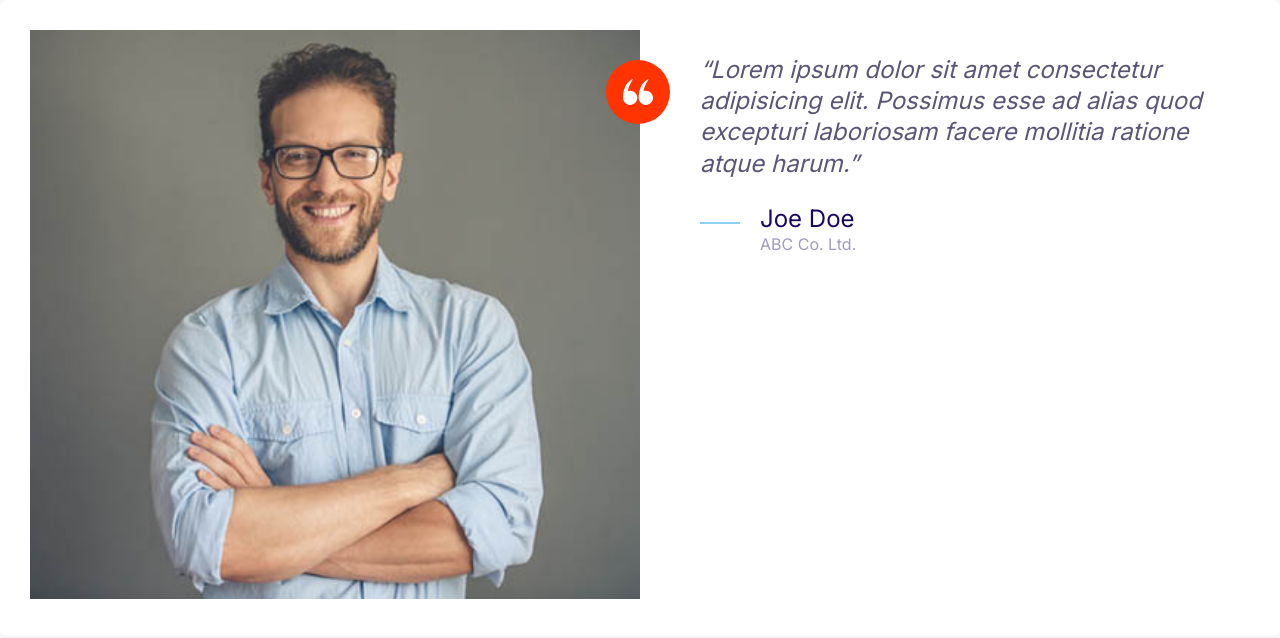
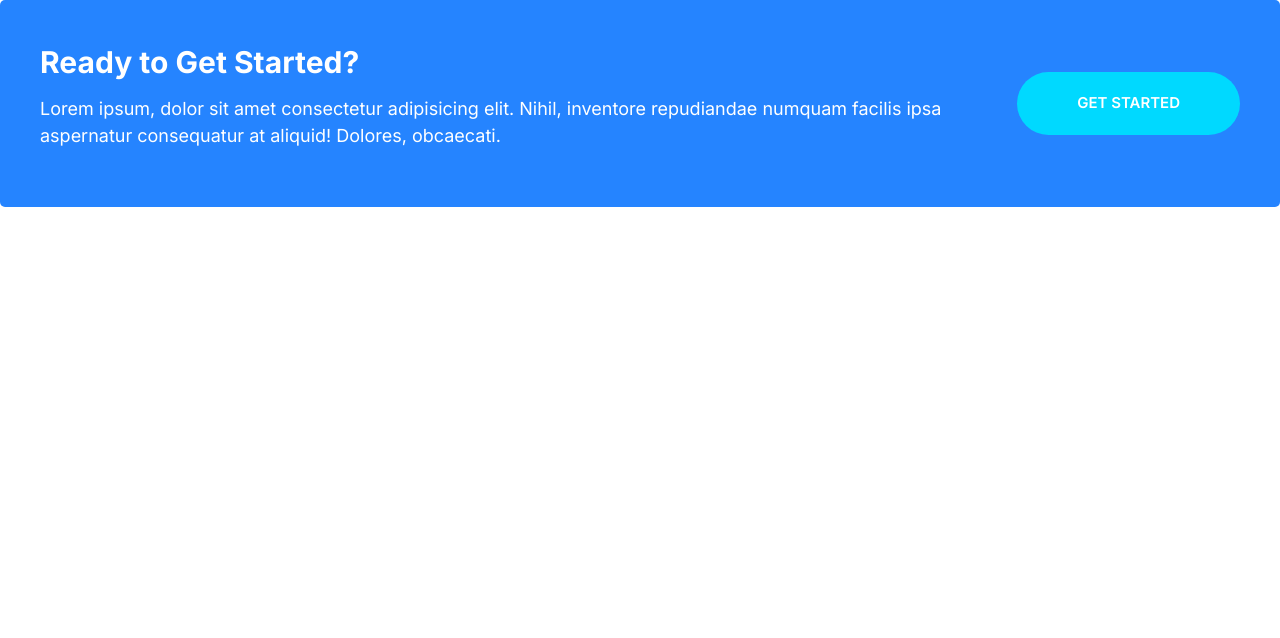
Before and after one commit to abdulrahman-b-h/moshify, a plain HTML site: page index.html in a window 1280 px wide. Drawn offline with Linux system fonts and the light colour scheme.

Commit message:
Apply Callouts Styles.

```diff
--- a/css/styles.css
+++ b/css/styles.css
@@ -247,6 +247,11 @@ a {
 
 .btn--accent:hover {
   background: #ec3000;
+}
+
+.btn--stretched {
+  padding-left: 6rem;
+  padding-right: 6rem;
 }
 
 .btn--block {
@@ -503,3 +508,45 @@ a {
     margin-left: 6rem;
   }
 }
+
+/*///////////////////////*/
+
+/*Callouts*/
+.callout {
+  padding: 4rem;
+  border-radius: 5px;
+}
+
+.callout .btn {
+  align-self: center;
+  justify-self: center;
+}
+
+.callout__heading {
+  color: #fff;
+  margin-top: 0;
+  font-size: 3rem;
+}
+
+.callout__content {
+  text-align: center;
+}
+
+.callout--primary {
+  background: var(--color-primary);
+  color: #fff;
+}
+
+@media screen and (min-width: 768px) {
+  .callout .grid--1x2 {
+    grid-template-columns: 1fr auto;
+  }
+
+  .callout__content {
+    text-align: left;
+  }
+
+  .callout .btn {
+    justify-self: start;
+  }
+}
--- a/index.html
+++ b/index.html
@@ -13,37 +13,16 @@
 </head>
 
 <body>
-    <div class="card testimonial">
+    <div class="callout callout--primary">
         <div class="grid grid--1x2">
-            <div class="testimonial__img">
-                <img src="/images/testimonial.jpg" alt="A happy, smiling customer">
-                <span class="icon-container icon-container--accent">
-                    <svg class="icon icon--smaller icon--white">
-                        <use xlink:href="images/sprite.svg#quotes"></use>
-                    </svg>
-                </span>
+            <div class="callout__content">
+                <h2 class="callout__heading">Ready to Get Started?</h2>
+                <p>Lorem ipsum, dolor sit amet consectetur adipisicing elit. Nihil, inventore repudiandae numquam
+                    facilis ipsa aspernatur consequatur at aliquid! Dolores, obcaecati.</p>
             </div>
-            <blockquote class="quote">
-                <p class="quote__text">Lorem ipsum dolor sit amet consectetur adipisicing elit. Possimus esse ad alias
-                    quod
-                    excepturi laboriosam
-                    facere mollitia ratione atque harum.</p>
+            <a href="" class="btn btn--secondary btn--stretched">Get Started</a>
+        </div>
 
-                <footer>
-                    <div class="media">
-                        <div class="media__img">
-                            <svg class="icon icon--primary quote__line">
-                                <use xlink:href="images/sprite.svg#line"></use>
-                            </svg>
-                        </div>
-                        <div class="media__body">
-                            <h3 class="media__title quote__author">Joe Doe</h3>
-                            <p class="quote__author-org">ABC Co. Ltd.</p>
-                        </div>
-                    </div>
-                </footer>
-            </blockquote>
-        </div>
     </div>
 </body>
 
```
Also changed, not shown: components/callouts.html (added, +11 -0 lines).
